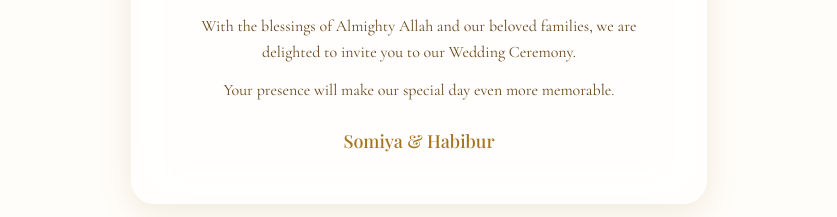
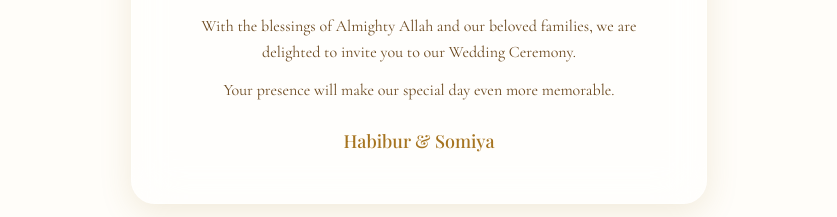
Before and after one commit to habibnstu/wedding-invite, a Next.js app: page / in a window 1280 px wide. Shown: the part 928-1145 px from the top of the page, without its empty margins (221-1058 px from the left). Built offline with nearby package versions, Linux system fonts and the light colour scheme; no server answers.

Commit message:
Update homepage

```diff
--- a/components/home/PersonalizedGreeting.tsx
+++ b/components/home/PersonalizedGreeting.tsx
@@ -22,7 +22,7 @@ export default function PersonalizedGreeting({ guestName }: { guestName: string
           Your presence will make our special day even more memorable.
         </p>
         <p className="mt-6 font-display text-lg text-gold-600 dark:text-gold-300">
-          {weddingConfig.couple.brideName} &amp; {weddingConfig.couple.groomName}
+          {weddingConfig.couple.groomName} &amp; {weddingConfig.couple.brideName}
         </p>
       </motion.div>
     </section>
```
